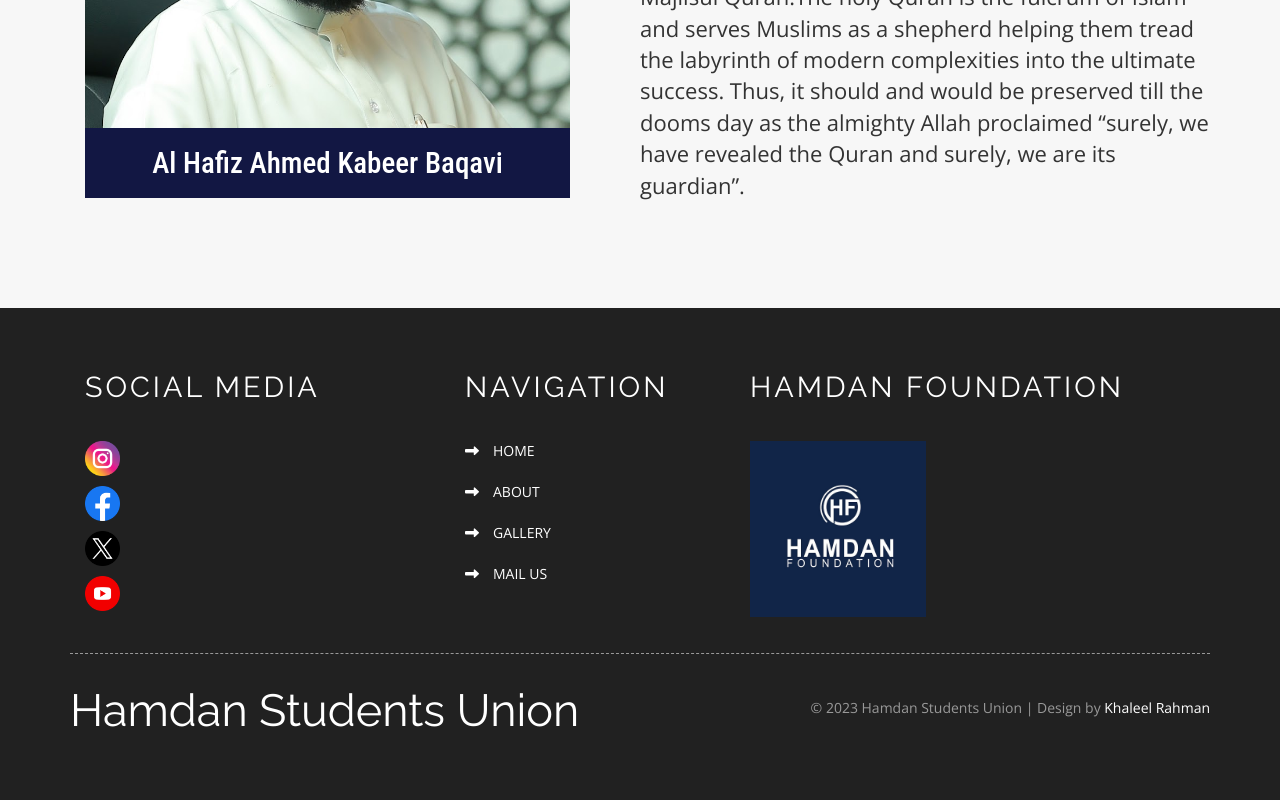
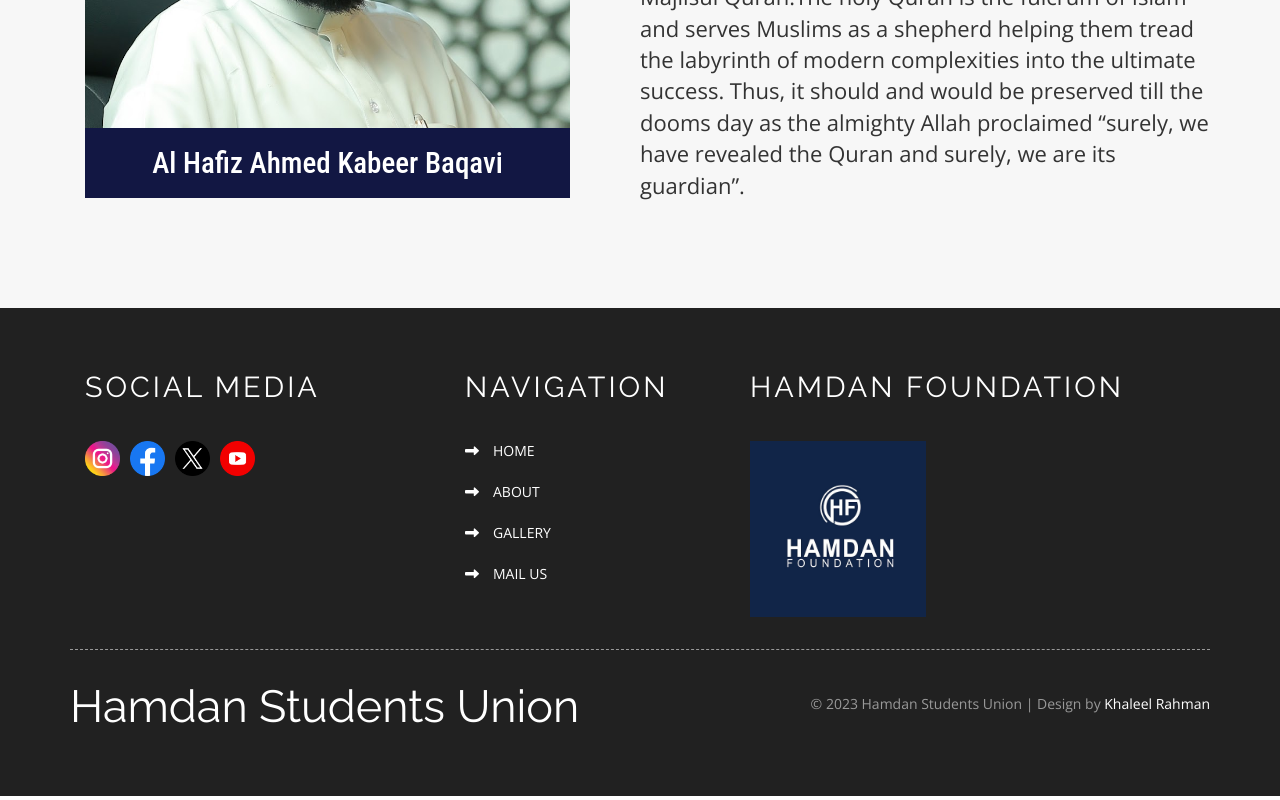
Before and after one commit to haleel-9775/Hamdan-Students-Site, a plain HTML site: page about.html in a window 1280 px wide. Shown: the part 2722-3522 px from the top of the page. Drawn offline with nearby package versions, Linux system fonts and the light colour scheme.

Commit message:
social media arranged

```diff
--- a/about.html
+++ b/about.html
@@ -254,10 +254,10 @@
 		<div class="col-md-4 w3_footer_grid">
 			<h3>Social media</h3>
 			<div class="social-media">
-			<div class="insta-div"><a href="https://www.instagram.com/hamdanstudentsunion/?img_index=1"><img class="insta" src="images/INSTA.png" style="width: 35px; padding-bottom: 10px;" alt=""></a></div>
-			<div class="facebook-div"><a href="https://www.facebook.com/hamdanstudentsunion"><img class="facebook" src="images/facebook_5968764.png" style="width: 35px; padding-bottom: 10px;" alt=""></a></div>
-			<div class="twitter-div"><a href="https://twitter.com/hamdanstudents"><img class="twitter" src="images/twitter_5969020.png" style="width: 35px; padding-bottom: 10px;" alt=""></a></div>
-			<div class="youtube-div"><a href="https://www.youtube.com/@hamdanstudentsunion"><img class="youtube" src="images/youtube_4494485.png" style="width: 35px; padding-bottom: 10px;" alt=""></a></div>
+			<div class="insta-div"><a href="https://www.instagram.com/hamdanstudentsunion/?img_index=1"><img class="insta" src="images/INSTA.png" style="width: 35px; padding-bottom: 10px;float: left;margin-right: 10px;" alt=""></a></div>
+			<div class="facebook-div"><a href="https://www.facebook.com/hamdanstudentsunion"><img class="facebook" src="images/facebook_5968764.png" style="width: 35px; padding-bottom: 10px;float: left;margin-right: 10px;" alt=""></a></div>
+			<div class="twitter-div"><a href="https://twitter.com/hamdanstudents"><img class="twitter" src="images/twitter_5969020.png" style="width: 35px; padding-bottom: 10px;float: left;margin-right: 10px;" alt=""></a></div>
+			<div class="youtube-div"><a href="https://www.youtube.com/@hamdanstudentsunion"><img class="youtube" src="images/youtube_4494485.png" style="width: 35px; padding-bottom: 10px;float: left;margin-right: 10px;" alt=""></a></div>
 		</div>
 		</div>
 		<div class="col-md-3 w3_footer_grid">
```
Also changed, not shown: gallery.html (+4 -4 lines), mail.html (+4 -4 lines), services.html (+4 -4 lines).
